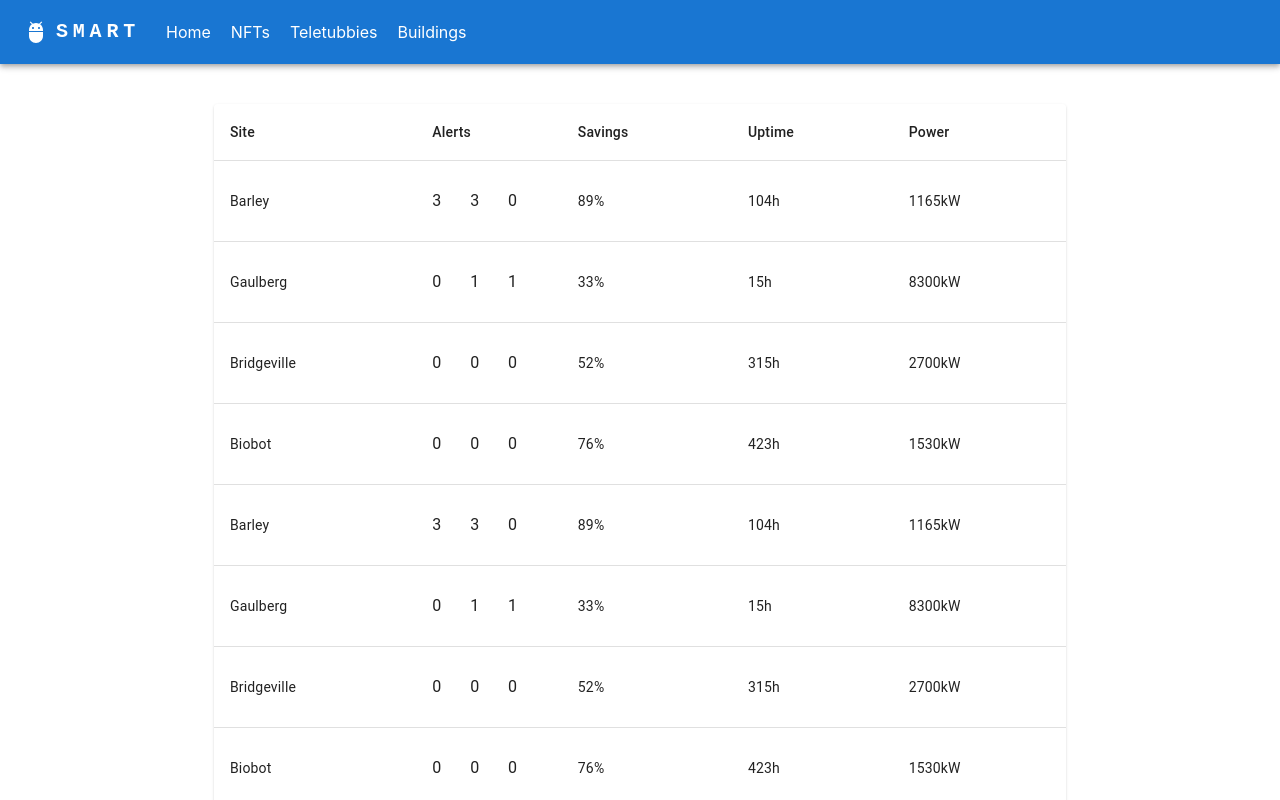
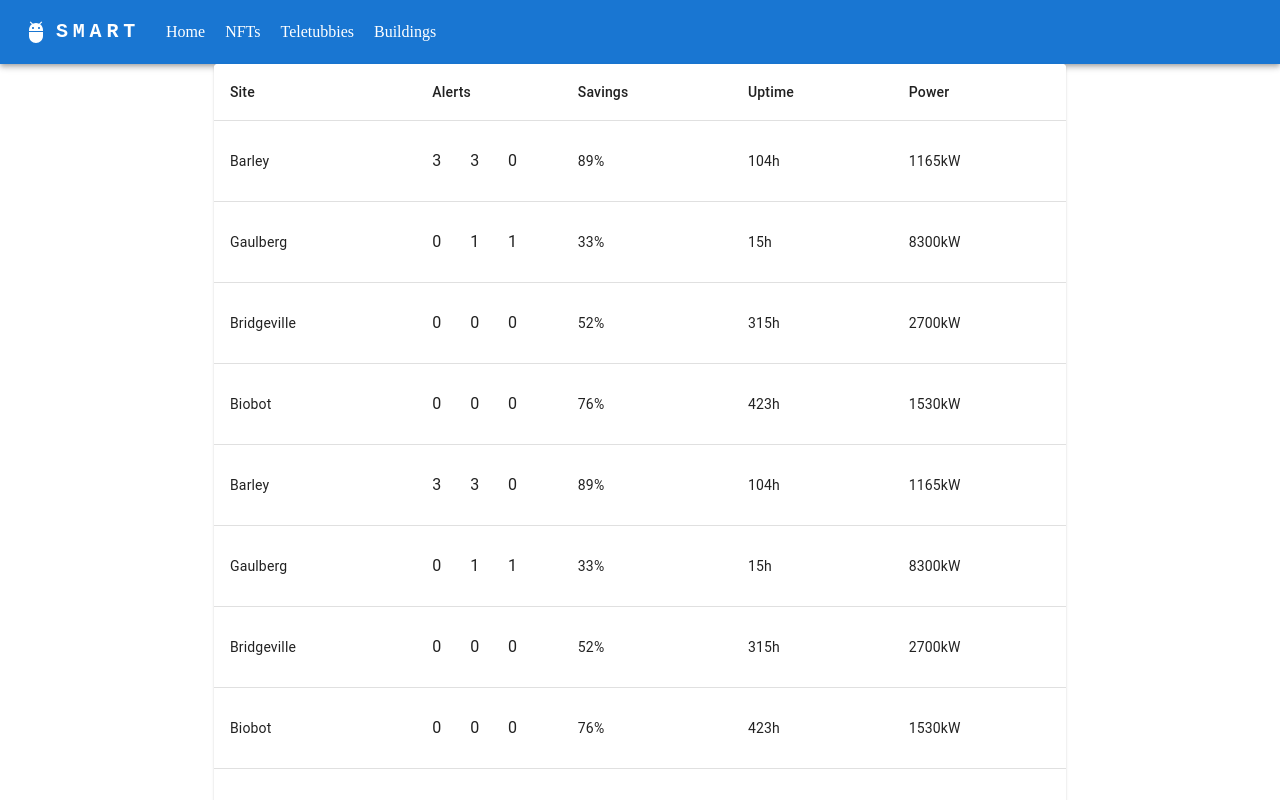
Before and after one commit to goldapple911/Smart, a React (Create React App) app: page /buildings in a window 1280 px wide. Shown: the top 800 px of the page. Built offline with nearby package versions, Linux system fonts and the light colour scheme; the HTML template or start-up script is replaced by a standard one.

Commit message:
fixed: building list page

```diff
--- a/package.json
+++ b/package.json
@@ -12,6 +12,7 @@
     "@testing-library/react": "^13.4.0",
     "@testing-library/user-event": "^13.5.0",
     "axios": "^1.4.0",
+    "react-router-dom": "^6.12.0",
     "react": "^18.2.0",
     "react-dom": "^18.2.0",
     "react-scripts": "5.0.1",
@@ -41,9 +42,5 @@
       "last 1 firefox version",
       "last 1 safari version"
     ]
-  },
-  "devDependencies": {
-    "react-router-dom": "^6.12.0",
-    "tailwindcss": "^3.3.2"
   }
 }
--- a/src/App.js
+++ b/src/App.js
@@ -13,8 +13,8 @@ function App() {
         <Routes>
           <Route path="/" element={<Layout />}>
             <Route index element={<Home />} />
-            {/* <Route path="*" element={<NoPage />} /> */}
             <Route path="/buildings" element={<Buildings />} />
+            <Route path="*" element={<NoPage />} />
           </Route>
         </Routes>
       </BrowserRouter>
--- a/src/api/index.js
+++ b/src/api/index.js
@@ -21,7 +21,7 @@ export const getCurrentWeatherData = async () => {
 
 const buildingOptions = {
   method: "GET",
-  url: "./buildings.json",
+  url: "/buildings.json",
 };
 export const getCurrentBuildingsData = async () => {
   try {
--- a/src/index.css
+++ b/src/index.css
@@ -1,16 +1,13 @@
 body {
   margin: 0;
-  font-family: -apple-system, BlinkMacSystemFont, "Segoe UI", "Roboto", "Oxygen",
-    "Ubuntu", "Cantarell", "Fira Sans", "Droid Sans", "Helvetica Neue",
-    sans-serif;
+  font-family: -apple-system, BlinkMacSystemFont, 'Segoe UI', 'Roboto', 'Oxygen',
+    'Ubuntu', 'Cantarell', 'Fira Sans', 'Droid Sans',
+    'Helvetica Neue' sans-serif;
   -webkit-font-smoothing: antialiased;
   -moz-osx-font-smoothing: grayscale;
 }
 
 code {
-  font-family: source-code-pro, Menlo, Monaco, Consolas, "Courier New",
+  font-family: source-code-pro, Menlo, Monaco, Consolas, 'Courier New',
     monospace;
 }
-@tailwind base;
-@tailwind components;
-@tailwind utilities;
--- a/src/pages/Buildings/index.js
+++ b/src/pages/Buildings/index.js
@@ -1,24 +1,24 @@
-import React, { useEffect, useState } from "react";
+import React, { useEffect, useState } from 'react';
 
-import { getCurrentBuildingsData } from "api";
+import { getCurrentBuildingsData } from 'api';
 
-import Table from "@mui/material/Table";
-import TableBody from "@mui/material/TableBody";
-import TableCell from "@mui/material/TableCell";
-import TableContainer from "@mui/material/TableContainer";
-import TableHead from "@mui/material/TableHead";
-import TableRow from "@mui/material/TableRow";
-import Paper from "@mui/material/Paper";
+import {
+  Table,
+  TableBody,
+  TableCell,
+  TableContainer,
+  TableHead,
+  TableRow,
+  Paper,
+  Container,
+} from '@mui/material';
 
-import { Container } from "@mui/material";
-
-import TRowComponent from "components/Buildings/TRowcomponent";
+import TRowMappingComponent from 'components/Buildings/TRowMappingComponent';
 
 let PAGE_SIZE = 20;
 
 const Buildings = () => {
   const [buildingdata, setBuildingdata] = useState([]);
-
   const getCurrentBuildings = async () => {
     const result = await getCurrentBuildingsData();
 
@@ -31,14 +31,10 @@ const Buildings = () => {
     getCurrentBuildings();
   }, []);
 
-  // display 20 items in screen and more items whenever scroll downs
-
-  // const [buildings, setBuildings] = useState(buildingsData.buildings);
-  const [searchQuery, setSearchQuery] = useState("");
+  const [searchQuery, setSearchQuery] = useState('');
 
   useEffect(() => {
-    window.addEventListener("scroll", handleScroll);
-    // return () => window.removeEventListener('scroll', handleScroll);
+    window.addEventListener('scroll', handleScroll);
   }, []);
 
   const handleScroll = () => {
@@ -55,10 +51,11 @@ const Buildings = () => {
   useEffect(() => {
     PAGE_SIZE += 3;
   }, [buildingdata]);
+
   return (
-    <Container maxWidth="md" className="pt-10">
+    <Container maxWidth='md' className='pt-10'>
       <TableContainer component={Paper}>
-        <Table sx={{ minWidth: 650 }} aria-label="simple table" stickyHeader>
+        <Table sx={{ minWidth: 650 }} aria-label='simple table' stickyHeader>
           <TableHead>
             <TableRow>
               <TableCell>Site</TableCell>
@@ -69,10 +66,12 @@ const Buildings = () => {
             </TableRow>
           </TableHead>
           <TableBody>
-            {buildingdata &&
-              buildingdata
-                .slice(0, PAGE_SIZE)
-                .map((item, i) => item && <TRowComponent item={item} />)}
+            {buildingdata
+              .slice(0, PAGE_SIZE)
+              .map(
+                (item, i) =>
+                  item && <TRowMappingComponent item={item} key={i} />
+              )}
           </TableBody>
         </Table>
       </TableContainer>
--- a/tailwind.config.js
+++ /dev/null
@@ -1,8 +0,0 @@
-/** @type {import('tailwindcss').Config} */
-module.exports = {
-  content: ["./src/**/*.{js,jsx,ts,tsx}"],
-  theme: {
-    extend: {},
-  },
-  plugins: [],
-};
```
Also changed, not shown: src/components/Buildings/TRowMappingComponent.js (renamed from src/components/Buildings/TRowcomponent.js, +10 -13 lines).
